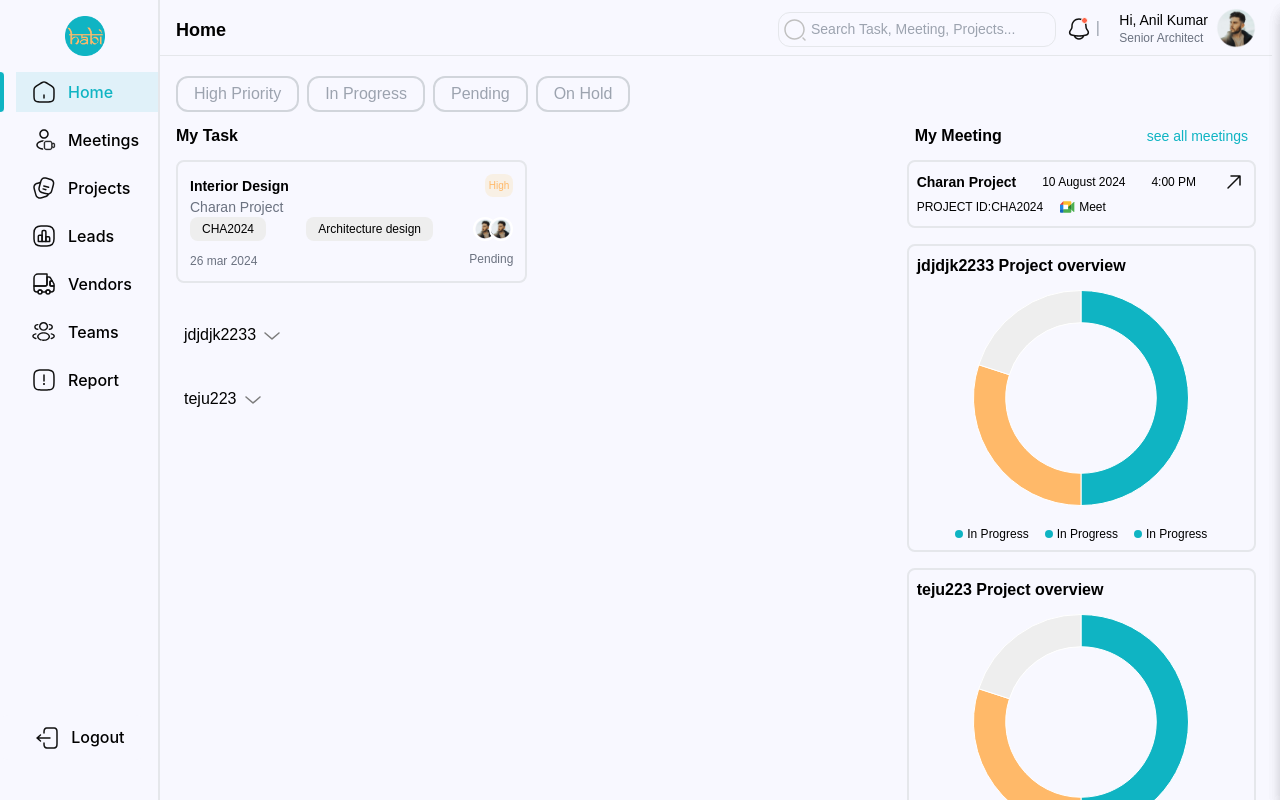
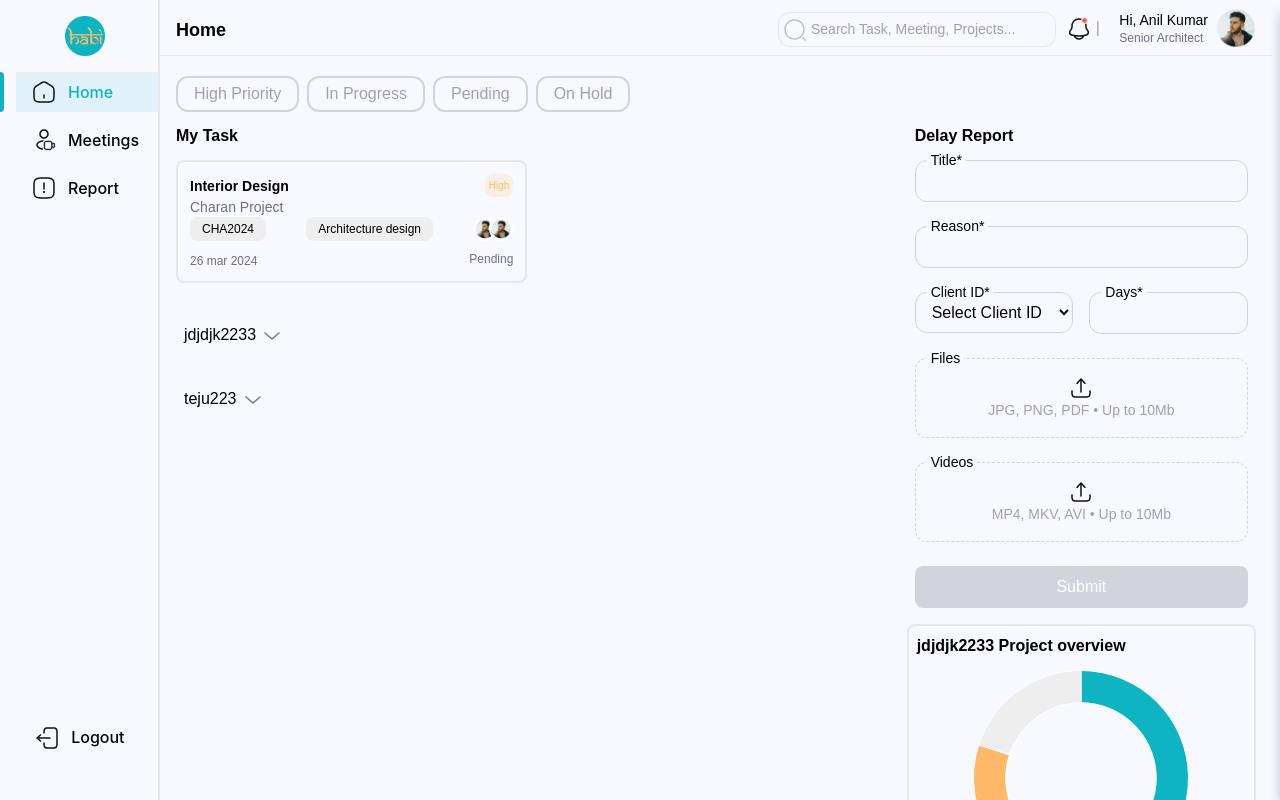
Before and after one commit to tejudharanesh/HABI_internal, a React (Vite) app: page /dashboard in a window 1280 px wide. Shown: the top 800 px of the page. Built offline with nearby package versions, Linux system fonts and the light colour scheme; a web font is replaced by a local one.

Commit message:
added priority

```diff
--- a/src/components/navbar/Navbar.jsx
+++ b/src/components/navbar/Navbar.jsx
@@ -14,7 +14,7 @@ import logout from "../../assets/svg/logout.svg";
 import hamberger from "../../assets/svg/burger.svg";
 import close from "../../assets/svg/close.svg";
 
-const Navbar = () => {
+const Navbar = ({ role }) => {
   const [isOpen, setIsOpen] = useState(false);
   const location = useLocation();
   const [selected, setSelected] = useState(
@@ -26,13 +26,35 @@ const Navbar = () => {
   };
 
   const buttons = [
-    { id: "home", icon: home, alt: "Home", label: "Home", link: "/dashboard" },
+    {
+      id: "home",
+      icon: home,
+      alt: "Home",
+      label: "Home",
+      link: "/dashboard",
+      roles: [
+        "Admin",
+        "Sales",
+        "ProjectManager",
+        "User",
+        "Architect",
+        "siteSupervisor",
+      ],
+    }, // Available for all roles
     {
       id: "meeting",
       icon: meeting,
       alt: "Meeting",
       label: "Meetings",
       link: "/dashboard/meeting",
+      roles: [
+        "Admin",
+        "Sales",
+        "ProjectManager",
+        "User",
+        "Architect",
+        "siteSupervisor",
+      ],
     },
     {
       id: "projects",
@@ -40,6 +62,7 @@ const Navbar = () => {
       alt: "Projects",
       label: "Projects",
       link: "/dashboard/projects",
+      roles: ["Admin", "ProjectManager"],
     },
     {
       id: "leads",
@@ -47,6 +70,7 @@ const Navbar = () => {
       alt: "Leads",
       label: "Leads",
       link: "/dashboard/leads",
+      roles: ["Admin", "Sales"],
     },
     {
       id: "vendors",
@@ -54,10 +78,29 @@ const Navbar = () => {
       alt: "Vendors",
       label: "Vendors",
       link: "/dashboard/vendors",
+      roles: ["Admin", "Sales", "ProjectManager"],
     },
-    { id: "team", icon: team, alt: "Teams", label: "Teams", link: "/" },
-    { id: "report", icon: report, alt: "Report", label: "Report", link: "/" },
+    {
+      id: "team",
+      icon: team,
+      alt: "Teams",
+      label: "Teams",
+      link: "/",
+      roles: ["Admin", "Sales", "ProjectManager", "User", "Architect"],
+    },
+    {
+      id: "report",
+      icon: report,
+      alt: "Report",
+      label: "Report",
+      link: "/",
+      roles: ["Admin", "ProjectManager", "siteSupervisor"],
+    },
   ];
+
+  const filteredButtons = buttons.filter((button) =>
+    button.roles.includes(role)
+  );
 
   return (
     <div className="fixed top-0 left-0 md:w-24 lg:w-40 z-20">
@@ -78,7 +121,7 @@ const Navbar = () => {
             </div>
 
             <div className="flex flex-col w-auto gap-y-2 xl:gap-y-4 h-screen relative">
-              {buttons.map((button) => (
+              {filteredButtons.map((button) => (
                 <div key={button.id} className="relative w-auto">
                   <Link
                     to={button.link}
--- a/src/pages/Admin/Home.jsx
+++ b/src/pages/Admin/Home.jsx
@@ -11,8 +11,7 @@ import profile from "../../assets/images/profile.png";
 import arrow from "../../assets/svg/downArrow.svg";
 import DelayReport from "../../components/Home/DelayReport";
 
-function Home() {
-  const role = "Architect";
+function Home({ role }) {
   const [isTaskDrawerOpen, setTaskDrawerOpen] = useState(false);
   const [isAddEmployeeDrawerOpen, setAddEmployeeDrawerOpen] = useState(false);
   const [isTaskDetailsOpen, setTaskDetailsOpen] = useState(false);
@@ -180,8 +179,7 @@ function Home() {
                 toggleTaskDetails={toggleTaskDetails}
               />
             )}
-            {role === "siteSupervisor" ||
-              (role === "Architect" &&
+            {(role === "siteSupervisor" || role === "Architect") &&
               projects.map((project, projectIndex) =>
                 project.clients.map((client, clientIndex) => (
                   <div key={clientIndex} className="dropdown my-10">
@@ -195,9 +193,7 @@ function Home() {
                         src={arrow}
                         alt=""
                         className={`inline ml-2 ${
-                            clientIndex == openClientIndex
-                              ? "pb-1"
-                              : "rotate-180"
+                          clientIndex == openClientIndex ? "pb-1" : "rotate-180"
                         }`}
                       />
                     </p>
@@ -208,7 +204,7 @@ function Home() {
                     )}
                   </div>
                 ))
-                ))}
+              )}
           </div>
           <div className="space-y-4 md:col-span-1 xl:col-span-1">
             {role == "siteSupervisor" ? (
@@ -217,16 +213,12 @@ function Home() {
               <Meetings meetings={meetings} />
             )}
 
-            {role === "siteSupervisor" ||
-              (role == "Architect" &&
+            {(role === "siteSupervisor" || role == "Architect") &&
               projects.map((project, projectIndex) =>
                 project.clients.map((client, clientIndex) => (
-                    <PieChart
-                      data={taskOverviewData}
-                      title={client.clientName}
-                    />
+                  <PieChart data={taskOverviewData} title={client.clientName} />
                 ))
-                ))}
+              )}
             {tasks.length >= 1 && <PieChart data={taskOverviewData} />}
           </div>
         </div>
--- a/src/pages/dashboard/Dashboard.jsx
+++ b/src/pages/dashboard/Dashboard.jsx
@@ -12,6 +12,8 @@ import Vendors from "../Vendors/Vendors";
 import LeadInformation from "../../components/Leads/LeadInformation";
 
 function Dashboard() {
+  const role = "siteSupervisor";
+
   const initialVendors = [
     {
       id: 1,
@@ -58,13 +60,13 @@ function Dashboard() {
   return (
     <div className="flex h-screen">
       {/* Navbar */}
-      <Navbar />
+      <Navbar role={role} />
 
       {/* Main Content */}
       <div className="flex-grow h-screen">
         <Routes>
           {/* Define routes relative to "/dashboard" */}
-          <Route path="/" element={<Home />} />
+          <Route path="/" element={<Home role={role} />} />
           <Route path="/meeting" element={<Meeting />} />
           <Route path="/projects" element={<Project />} />
           <Route path="/projectsDetails" element={<ProjectDetails />} />
```
Lines whose indentation alone changed are shown as unchanged.
